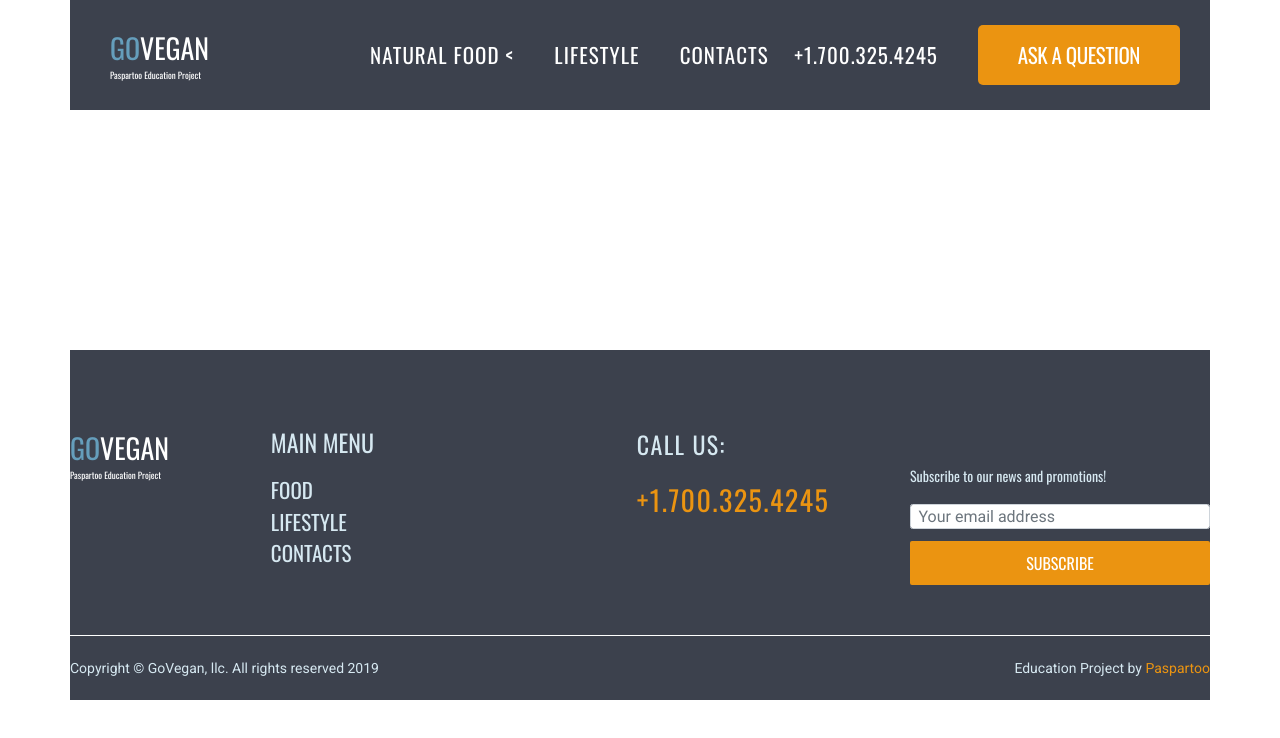
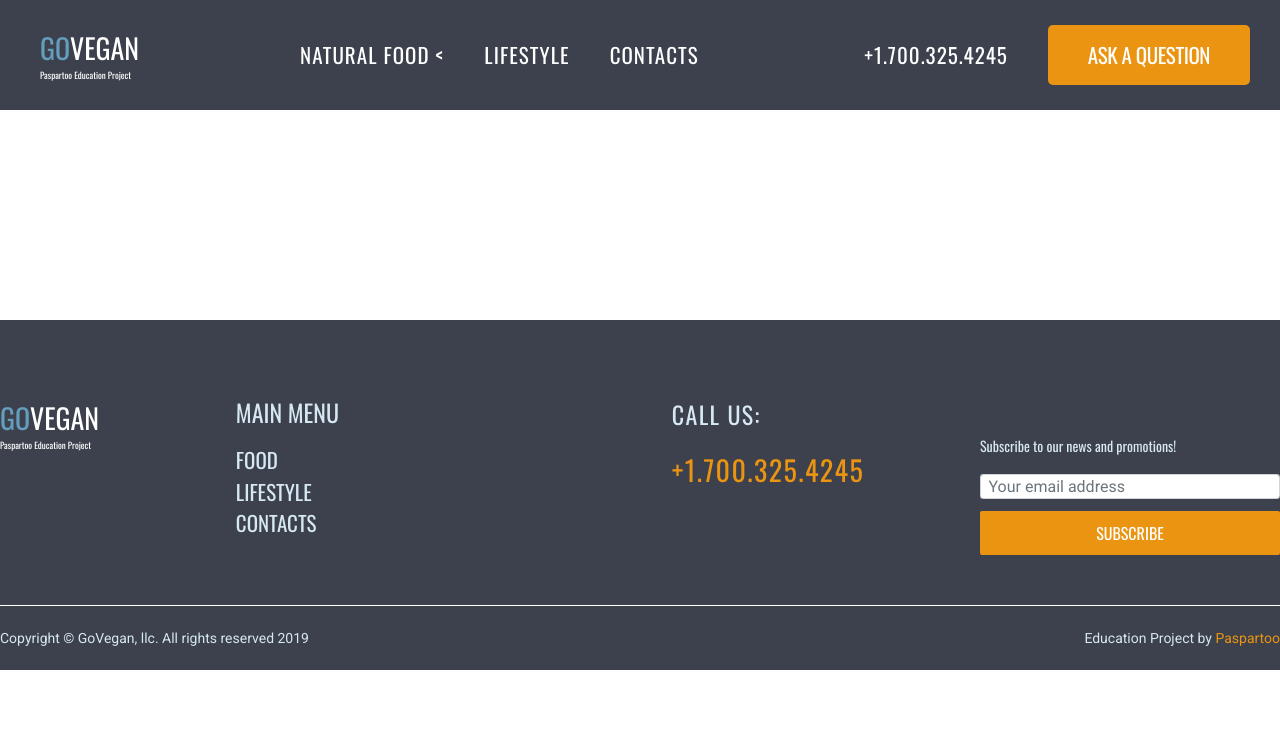
Before and after one commit to sidorkinandrew/govegan, a plain HTML site: page index.html in a window 1280 px wide. Drawn offline with nearby package versions, Linux system fonts and the light colour scheme.

Commit message:
resin main container

```diff
--- a/index.html
+++ b/index.html
@@ -16,7 +16,7 @@
 </head>
 
 <body>
-    <div class="container vegan-container">
+    <div class="container">
         <div class="row justify-content-between navbar-row">
             <div class="col-auto navbar-left">
                 <nav class="navbar navbar-expand-lg">
@@ -101,7 +101,7 @@
             animi quod. Nostrum cum ducimus voluptates quaerat vero iure accusantium sit pariatur officiis neque? Modi
             veniam suscipit nam aut dolorem temporibus voluptatum!
         </div>
-        <footer class="footer-bar vegan-container">
+        <footer class="footer-bar">
             <div class="row footer-main justify-content-between align-items-start">
                 <div class="col-auto footer-main__brand">
                     <a class="navbar-brand" href="#">
--- a/sass/_reset.sass
+++ b/sass/_reset.sass
@@ -1,5 +1,7 @@
 .container
   margin: auto
+  padding-right: 0
+  padding-left: 0
 .row
   margin-left: 0
   margin-right: 0
--- a/sass/styles.sass
+++ b/sass/styles.sass
@@ -32,46 +32,55 @@ body
 h2, h3
   font-family: 'Oswald', sans-serif
 
-.vegan-container // container max width
+.container
   margin: auto
-  @include media_min($_min_width: $nokia) // 320 px
+  max-width: 100%
+@include media_min($_min_width: $nokia) // 320 px
+  .vegan-container // container max width
+    margin: auto
     max-width: 100vw
     padding: 0px
-    h1
-      font-size: 4.2rem
-    h2
-      font-size: 3.6rem
-    h3
-      font-size: 2.4rem
-    h4
-      font-size: 2.1rem
-    h5
-      font-size: 1.6rem
-    h6
-      font-size: 1.6rem
-    p
-      font-size: 1.6rem
-  @include media_min($_min_width: $phone) // 576px
+  h1
+    font-size: 4.2rem
+  h2
+    font-size: 3.6rem
+  h3
+    font-size: 2.4rem
+  h4
+    font-size: 2.1rem
+  h5
+    font-size: 1.6rem
+  h6
+    font-size: 1.6rem
+  p
+    font-size: 1.6rem
+
+@include media_min($_min_width: $phone) // 576px
+  .vegan-container // container max width
     max-width: calc(100% - 2*15px)
-  @include media_min($_min_width: $tablet) // 768 px
+@include media_min($_min_width: $tablet) // 768 px
+  .vegan-container // container max width
     max-width: 750px
-    h1
-      font-size: 4.8rem
-    h3
-      font-size: 2.8rem
-    h4
-      font-size: 2.4rem
-    h6
-      font-size: 1.8rem
-  @include media_min($_min_width: $notebook) // 992 px
+  h1
+    font-size: 4.8rem
+  h3
+    font-size: 2.8rem
+  h4
+    font-size: 2.4rem
+  h6
+    font-size: 1.8rem
+@include media_min($_min_width: $notebook) // 992 px
+  .vegan-container // container max width
     max-width: 960px
-    h1
-      font-size: 6.4rem
-  @include media_min($_min_width: $desktop) // 1200 px
+  h1
+    font-size: 6.4rem
+@include media_min($_min_width: $desktop) // 1200 px
+  .vegan-container // container max width
     max-width: 1140px
-    h6
-      font-size: 2.1rem
-  @include media_min($_min_width: $projector) // 1360 px
+  h6
+    font-size: 2.1rem
+@include media_min($_min_width: $projector) // 1360 px
+  .vegan-container // container max width
     max-width: 100% //1300px
 
 .navbar-brand
@@ -164,8 +173,7 @@ h2, h3
   height: 35rem
   background-color: $brand-minor
   .footer-main
-    padding-top: 7.4rem
-    max-width: 1300px
+    padding-top: 7.4rem // max-width: 1300px
     margin: auto
     padding-bottom: 5rem
     border-bottom: 1px solid #ffffff
```
Also changed, not shown: css/style.old.min.css, css/styles.min.css, 2 other files.
